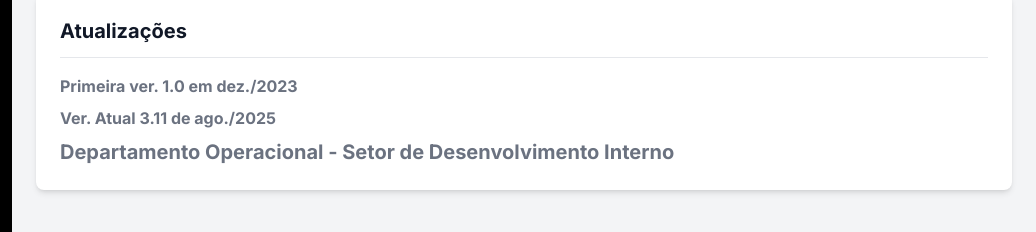
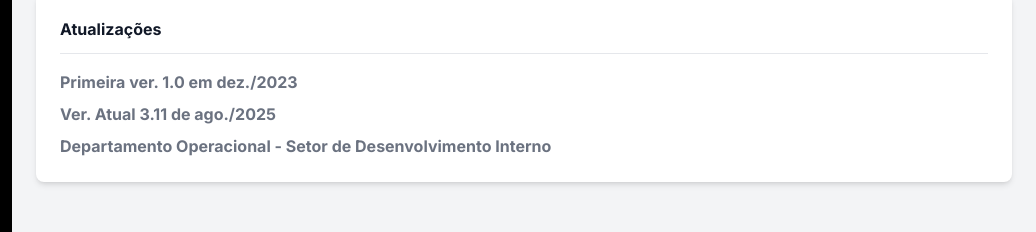
Before and after one commit to operacional-safety/portal-operacinal-safetypark, a plain HTML site: page index.html in a window 1280 px wide. Shown: the part 568-800 px from the top of the page, 244-1280 px from the left. Drawn offline with nearby package versions, Linux system fonts and the light colour scheme.

Commit message:
Update index.html

```diff
--- a/index.html
+++ b/index.html
@@ -190,11 +190,11 @@
                         <p class="text-gray-600">Utilize o menu à esquerda para navegar entre as seções do projeto. Cada área contém as ferramentas e informações necessárias para a execução do planejamento de ações importante aos seu desenvolvimento e de sua equipe.</p>
                     </div>
                      <div class="bg-white p-6 rounded-lg shadow-md">
-                        <h2 class="text-xl font-bold text-gray-900 border-b pb-3 mb-4">Atualizações</h2>
-                        <p class="text-x3 font-bold text-gray-500 mt-2">Primeira ver. 1.0 em dez./2023</p>
-                        <p class="text-x3 font-bold text-gray-500 mt-2">Ver. Atual 3.11 de ago./2025</p>
+                        <h3 class="text-x3 font-bold text-gray-900 border-b pb-3 mb-4">Atualizações</h3>
+                        <p class="text-x5 font-bold text-gray-500 mt-2">Primeira ver. 1.0 em dez./2023</p>
+                        <p class="text-x5 font-bold text-gray-500 mt-2">Ver. Atual 3.11 de ago./2025</p>
 
-                         <p class="text-xl font-bold text-gray-500 mt-2">Departamento Operacional - Setor de Desenvolvimento Interno</p>
+                         <p class="text-x3 font-bold text-gray-500 mt-2">Departamento Operacional - Setor de Desenvolvimento Interno</p>
                      </div>
                 </main>
 
```
